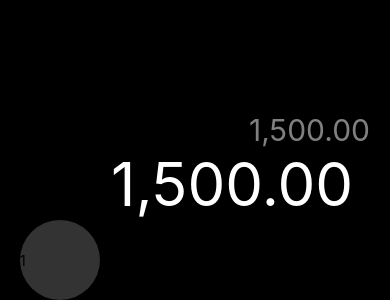
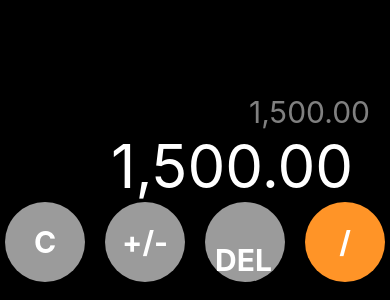
Before and after one commit to Debuggersavljevich/calculadora-ios, a React Native app: screen / in a window 390 px wide. Shown: the part 544-844 px from the top of the page. Built offline with nearby package versions, Linux system fonts and the light colour scheme.

Commit message:
add first row of buttons

```diff
--- /dev/null
+++ b/src/components/BotonCalc.tsx
@@ -0,0 +1,19 @@
+import React from 'react'
+import { View, Text } from 'react-native'
+import {styles} from '../theme/appTheme'
+
+
+interface Props {
+  texto:string,
+  color?:string,
+
+}
+
+export const BotonCalc = ({texto, color = '#2D2D2D'}:Props) => {
+  return (
+
+    <View style={{...styles.boton, backgroundColor: color}}>
+        <Text style={styles.botonText}> {texto} </Text>
+    </View>
+  )
+}
--- a/src/screens/CalculadoraScreen.tsx
+++ b/src/screens/CalculadoraScreen.tsx
@@ -1,6 +1,6 @@
 import React from 'react'
 import { View, Text } from 'react-native'
-
+import { BotonCalc } from '../components/BotonCalc'
 import {styles} from '../theme/appTheme'
 
 const CalculadoraScreen = () => {
@@ -9,12 +9,13 @@ const CalculadoraScreen = () => {
     <Text style={styles.resultSmall}>1,500.00</Text>
     <Text style={styles.result}>1,500.00 </Text>
 
-  <View>
-    <View style={styles.boton}>
-        <Text>
-            1
-        </Text>
-    </View>
+  <View style={styles.fila}>
+
+    <BotonCalc texto={'C'} color="#9B9B9B"/>
+    <BotonCalc texto={'+/-'} color='#9B9B9B'/>
+    <BotonCalc texto={'DEL'} color='#9B9B9B'/>
+    <BotonCalc texto={'/'} color='#FF9427'/>
+
   </View>
 
 
--- a/src/theme/appTheme.tsx
+++ b/src/theme/appTheme.tsx
@@ -23,11 +23,23 @@ export const styles = StyleSheet.create({
    boton: {
     height: 80,
     width: 80,
-    backgroundColor: '#333333',
+    backgroundColor: '#2D2D2D',
     borderRadius: 100,
     justifyContent: 'center',
+    marginHorizontal: 10
    },
-   botonTexto:{
-    alignItems: 'center',
+   botonText:{
+    textAlign: 'center',
+    padding: 10,
+    fontSize: 30,
+    color: 'white',
+    fontWeight: 'bold'
+},
+   fila: {
+    flexDirection: 'row',
+    justifyContent: 'center',
+    textAlign: 'center',
+    marginBottom: 18,
+    paddingHorizontal: 10
    }
 });
```
